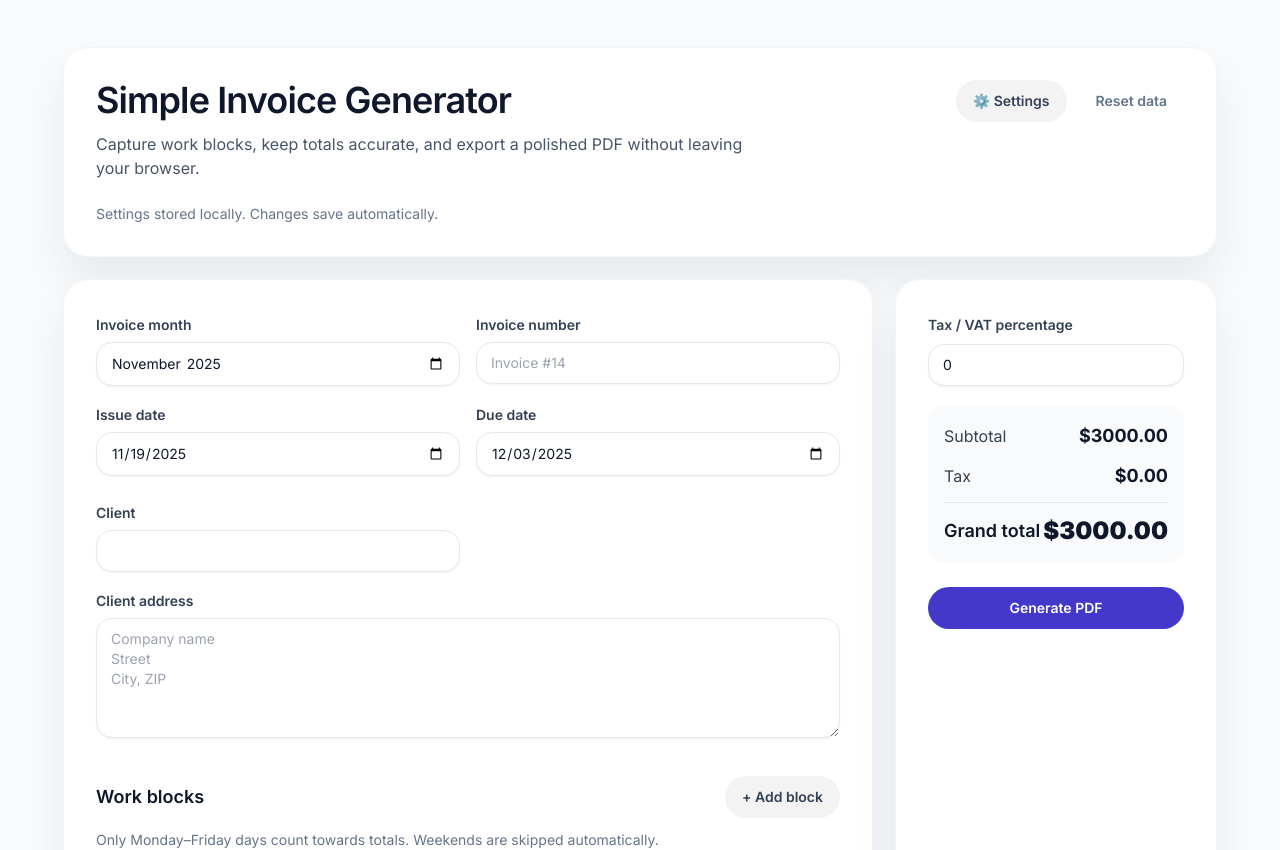
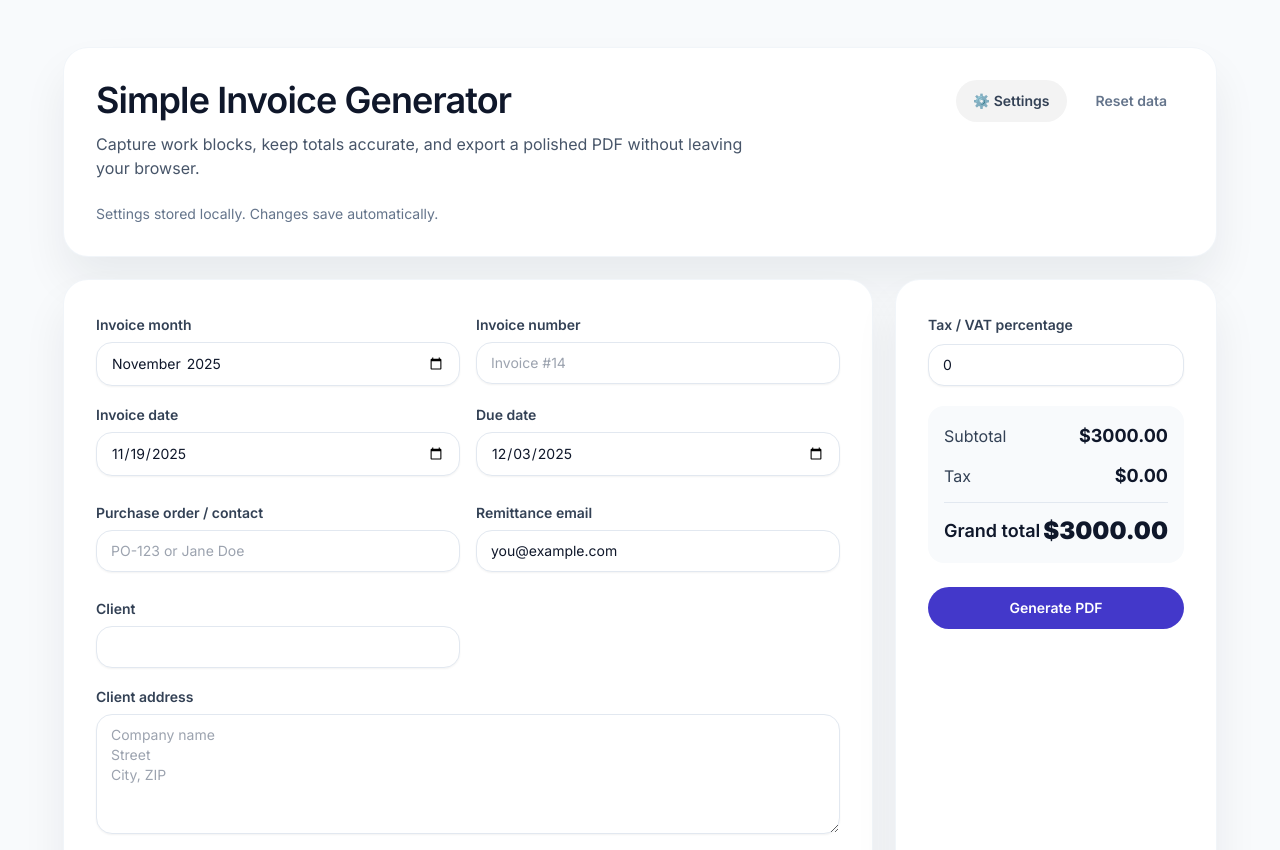
Before and after one commit to sainsw/invoicer, a Next.js app: page / in a window 1280 px wide. Shown: the top 850 px of the page. Built offline with nearby package versions, Linux system fonts and the light colour scheme.

Commit message:
Add remittance and PO fields to invoice and PDF

```diff
--- a/app/page.tsx
+++ b/app/page.tsx
@@ -326,7 +326,7 @@ function MetadataForm({
         </div>
         <div className="space-y-1.5">
           <label htmlFor="issueDate" className="text-sm font-semibold text-slate-700">
-            Issue date
+            Invoice date
           </label>
           <input
             type="date"
@@ -348,6 +348,34 @@ function MetadataForm({
             className={fieldClass}
             value={invoice.dueDate}
             onChange={(event) => onChange({ dueDate: event.target.value })}
+          />
+        </div>
+      </div>
+
+      <div className="grid gap-4 md:grid-cols-2">
+        <div className="space-y-1.5">
+          <label htmlFor="purchaseOrder" className="text-sm font-semibold text-slate-700">
+            Purchase order / contact
+          </label>
+          <input
+            id="purchaseOrder"
+            className={fieldClass}
+            value={invoice.purchaseOrder || ''}
+            onChange={(event) => onChange({ purchaseOrder: event.target.value })}
+            placeholder="PO-123 or Jane Doe"
+          />
+        </div>
+        <div className="space-y-1.5">
+          <label htmlFor="remittanceEmail" className="text-sm font-semibold text-slate-700">
+            Remittance email
+          </label>
+          <input
+            type="email"
+            id="remittanceEmail"
+            className={fieldClass}
+            value={invoice.remittanceEmail || ''}
+            onChange={(event) => onChange({ remittanceEmail: event.target.value })}
+            placeholder="accounts@yourcompany.com"
           />
         </div>
       </div>
--- a/lib/defaults.ts
+++ b/lib/defaults.ts
@@ -16,7 +16,11 @@ export const defaultSettings = (): Settings => ({
   defaultDailyRate: 150,
   currencySymbol: FALLBACK_CURRENCY.symbol,
   defaultPaymentTerms: 14,
-  bankDetails: 'Bank Name: \nAccount Number\; \nSort Code: ',
+  bankDetails: `Bank Name:
+Bank Address:
+Sort Code:
+Account Number:
+Account Holder Name (as shown on cheques):`,
   defaultNotes: 'Thank you for your business! Payment is appreciated within the agreed terms.',
 });
 
@@ -37,10 +41,12 @@ export const defaultInvoice = (settings: Settings): InvoiceData => {
   return {
     invoiceMonth: key,
     invoiceNumber: '',
+    purchaseOrder: '',
     issueDate: today,
     dueDate: addDays(today, settings.defaultPaymentTerms),
     clientName: settings.defaultClientName || '',
     clientAddress: '',
+    remittanceEmail: settings.email || '',
     notes: settings.defaultNotes,
     taxRate: 0,
     workBlocks: [emptyWorkBlock(settings.defaultDailyRate, key)],
--- a/lib/pdf.ts
+++ b/lib/pdf.ts
@@ -53,9 +53,11 @@ export const generateInvoicePdf = ({ settings, invoice, lineItems, totals }: Pdf
   pdf.text('Invoice Details', metaX, metaY);
   pdf.setFont('helvetica', 'normal');
   const metaLines = [
-    [`Invoice #:`, invoice.invoiceNumber || '—'],
-    ['Issue date:', formatHumanDate(invoice.issueDate)],
+    ['Invoice #:', invoice.invoiceNumber || '—'],
+    ['PO / Contact:', invoice.purchaseOrder || '—'],
+    ['Invoice date:', formatHumanDate(invoice.issueDate)],
     ['Due date:', formatHumanDate(invoice.dueDate)],
+    ['Remittance email:', invoice.remittanceEmail || settings.email || '—'],
   ];
   let metaCursor = metaY + lineHeight;
   metaLines.forEach(([label, value]) => {
--- a/lib/types.ts
+++ b/lib/types.ts
@@ -28,10 +28,12 @@ export type ComputedWorkBlock = WorkBlock & {
 export type InvoiceData = {
   invoiceMonth: string;
   invoiceNumber: string;
+  purchaseOrder: string;
   issueDate: string;
   dueDate: string;
   clientName: string;
   clientAddress: string;
+  remittanceEmail: string;
   notes: string;
   taxRate: number;
   workBlocks: WorkBlock[];
```
